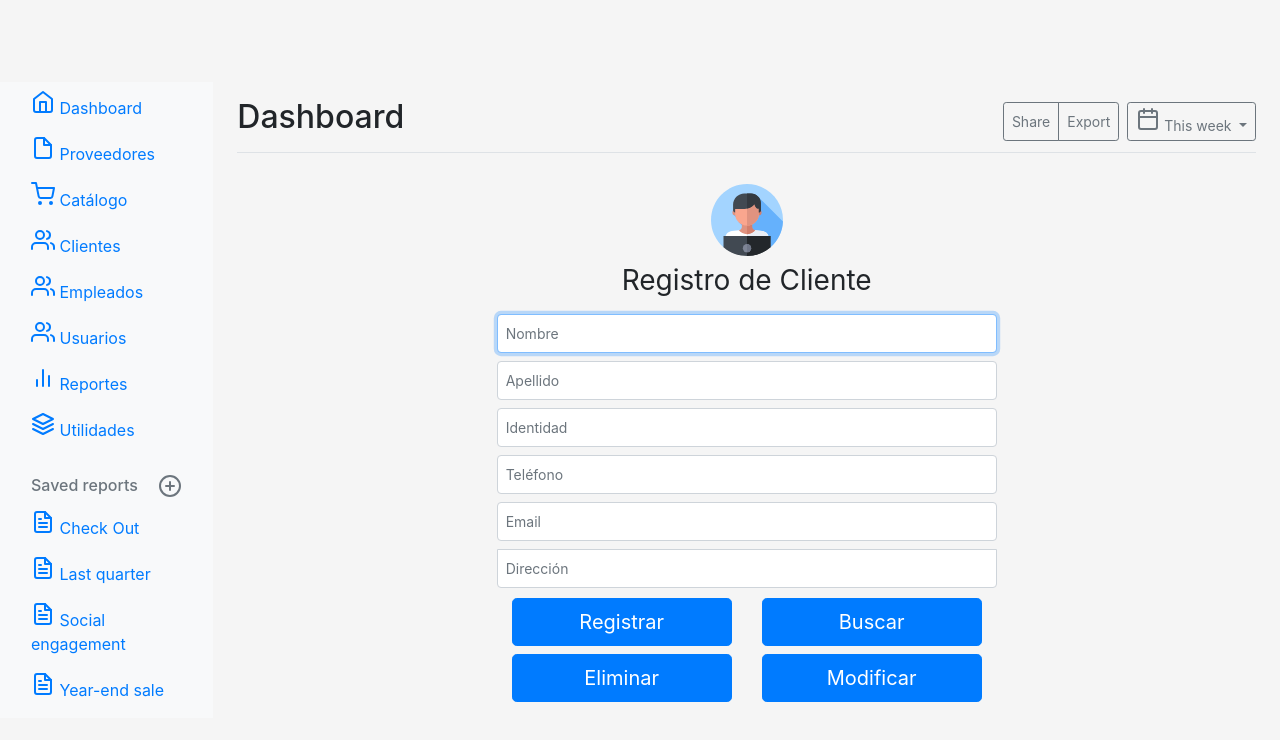
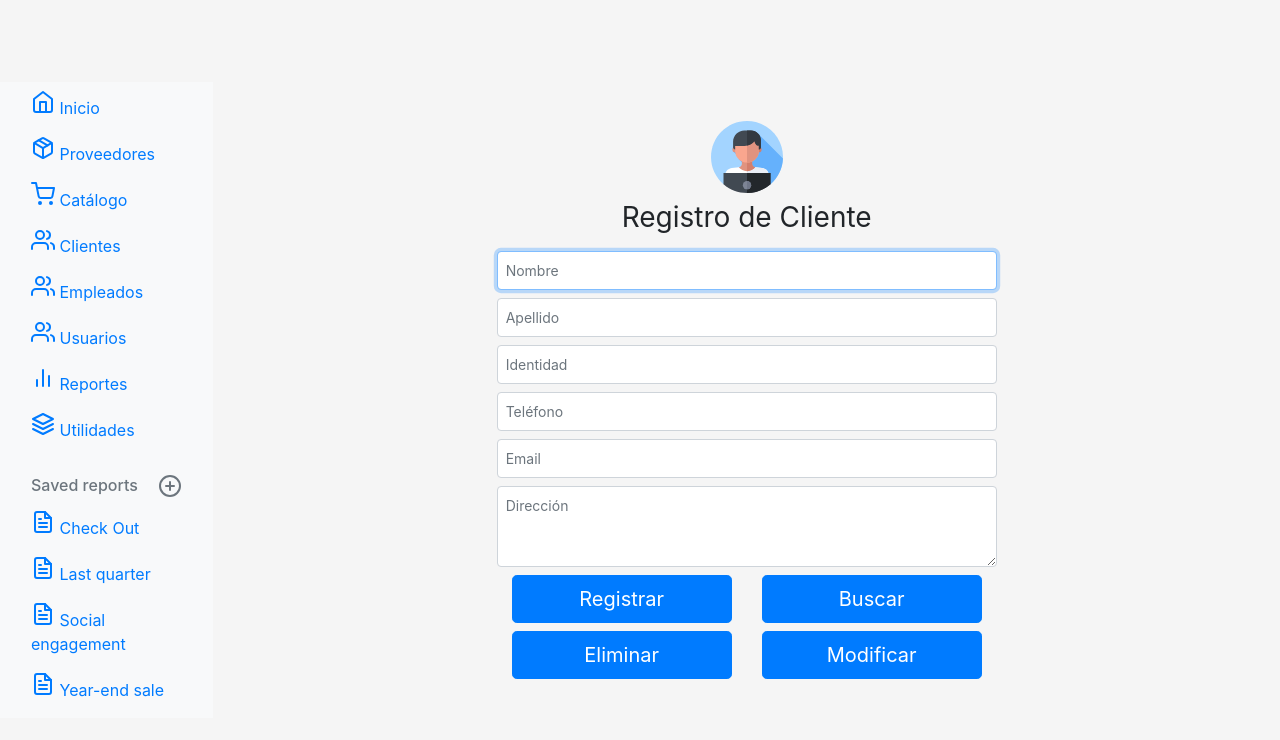
Before and after one commit to jpramirezp/floristeria-frontEnd, a plain HTML site: page Modulos/Cliente/Registro_Clientes.html in a window 1280 px wide. Drawn offline with nearby package versions, Linux system fonts and the light colour scheme.

Commit message:
Pantallas modificadas y centradas sin barra superior hecho por Cristopher

```diff
--- a/Modulos/Cliente/Registro_Clientes.html
+++ b/Modulos/Cliente/Registro_Clientes.html
@@ -32,14 +32,14 @@
           <div class="sidebar-sticky">
             <ul class="nav flex-column">
               <li class="nav-item">
-                <a class="nav-link active" href="http://127.0.0.1:8887/dashboard.html">
+                <a class="nav-link active" href="http://127.0.0.1:8887/">
                   <span data-feather="home"></span>
-                  Dashboard <span class="sr-only">(current)</span>
+                  Inicio <span class="sr-only">(current)</span>
                 </a>
               </li>
               <li class="nav-item">
                 <a class="nav-link" href="http://127.0.0.1:8887/Modulos/Proveedores/Registro_Proveedores.html">
-                  <span data-feather="file"></span>
+                  <span data-feather="package"></span>
                   Proveedores
                 </a>
               </li>
@@ -116,6 +116,8 @@
           </div>
         </nav>
 
+        <!--Código barra superior botones compartir. etc...-->
+        <!--
         <main role="main" class="col-md-9 ml-sm-auto col-lg-10 pt-3 px-4">
           <div class="d-flex justify-content-between flex-wrap flex-md-nowrap align-items-center pb-2 mb-3 border-bottom">
             <h1 class="h2">Dashboard</h1>
@@ -130,7 +132,7 @@
               </button>
             </div>
           </div>
-
+        -->
      <!---->
     <form class="form-signin">
         <img class="mb-2 center-block" src="../../../assets/png/worker.svg" alt="" width="72" height="72">
@@ -153,7 +155,7 @@
         <input type="Email" id="inputEmail" class="form-control" placeholder="Email" required>
 
         <label for="inputDireccion" class="sr-only">Direccion</label>
-        <input type="Direccion" id="inputDireccion" class="form-control" placeholder="Dirección" required>
+        <textarea type="Direccion" id="inputDireccion" rows="3" class="form-control" placeholder="Dirección" required></textarea>
 
         <!--<div class="checkbox mb-3">
           <label>
--- a/assets/css/signin.css
+++ b/assets/css/signin.css
@@ -28,7 +28,7 @@ body {
   width: 100%;
   max-width: 530px;
   padding: 15px;
-  margin: 0 auto;
+  margin: auto;
 }
 .form-signin .checkbox {
   font-weight: 200;
```
Also changed, not shown: Modulos/Empleados/Registro_Empleado.html (+6 -3 lines), Modulos/Productos/Registro_Productos.html (+6 -4 lines), Modulos/Proveedores/Registro_Proveedores.html (+6 -3 lines), Modulos/Usuarios/Registro_Usuarios.html (+8 -3 lines).
